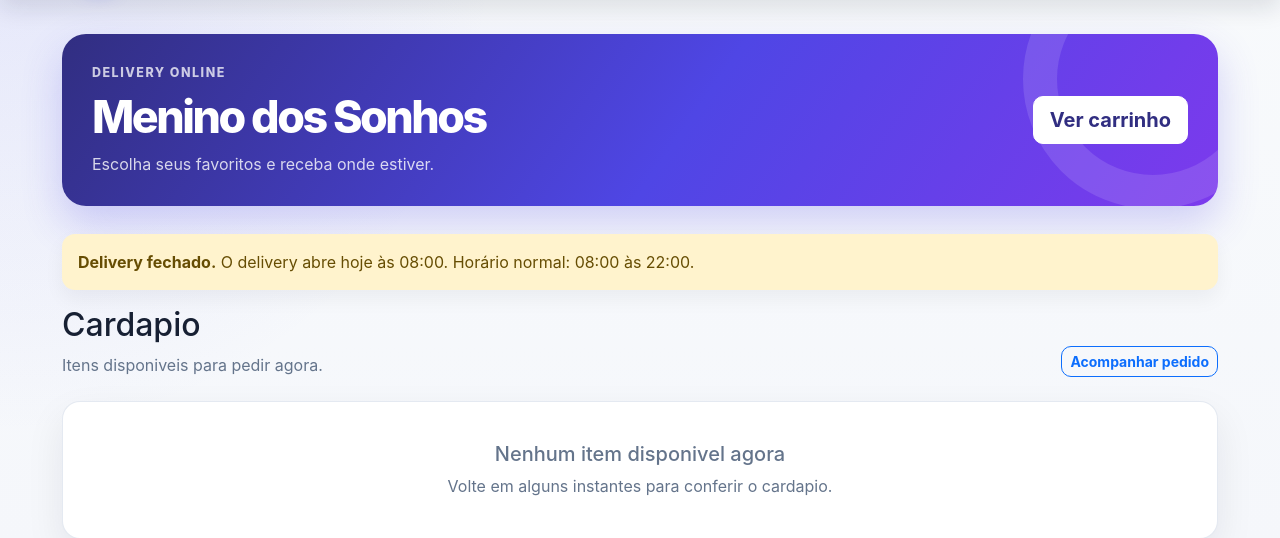
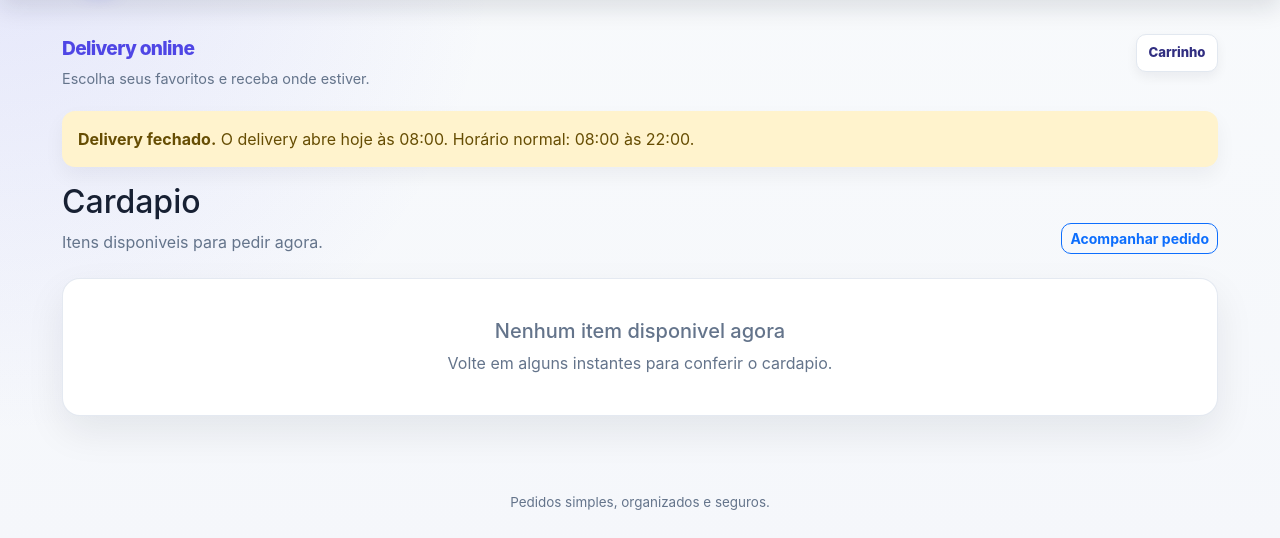
Before and after one commit to adsonz194/homologa-o, a Flask app: page /cliente in a window 1280 px wide. Shown: the part 62-600 px from the top of the page. Run offline with Flask 3, Linux system fonts and the light colour scheme; data comes from the database, SQL or seed files in the repository; data that the repository does not hold is empty.

Commit message:
Simplificar cabecalho do delivery

```diff
--- a/static/css/app.css
+++ b/static/css/app.css
@@ -60,6 +60,12 @@ body.app-body {
 .hero-delivery p { margin: 0; color: rgba(255,255,255,.8); }
 .hero-delivery .btn { background: #fff; border-color: #fff; color: var(--brand-dark); }
 .hero-delivery .btn:hover { background: var(--brand-soft); border-color: var(--brand-soft); }
+.delivery-topbar { display: flex; align-items: flex-start; justify-content: space-between; gap: 16px; margin-bottom: 22px; }
+.delivery-topbar p { margin: 5px 0 0; color: var(--muted); font-size: .9rem; }
+.delivery-kicker { color: var(--brand); font-size: 1.2rem; font-weight: 850; letter-spacing: -.035em; }
+.cart-quick-link { display: inline-flex; align-items: center; gap: 7px; padding: .5rem .72rem; border: 1px solid var(--line); border-radius: 10px; color: var(--brand-dark); background: var(--surface); box-shadow: 0 5px 12px rgba(15,23,42,.06); font-size: .82rem; font-weight: 800; text-decoration: none; white-space: nowrap; }
+.cart-quick-link:hover { color: var(--brand-dark); background: var(--brand-soft); border-color: #c7d2fe; }
+.cart-quick-link span { display: grid; min-width: 18px; height: 18px; place-items: center; padding: 0 4px; border-radius: 999px; color: #fff; background: var(--brand); font-size: .68rem; }
 .product-card { height: 100%; border-radius: 16px; transition: transform .18s ease, box-shadow .18s ease; }
 .product-card:hover { transform: translateY(-4px); box-shadow: 0 20px 34px rgba(15,23,42,.12) !important; }
 .product-card .card-body { display: flex; flex-direction: column; padding: 1.35rem; }
@@ -99,6 +105,9 @@ body.app-body {
   .page-heading .btn { width: 100%; }
   .hero-delivery { padding: 24px; border-radius: 19px; }
   .hero-delivery .btn { width: 100%; margin-top: 16px; }
+  .delivery-topbar { align-items: center; margin-bottom: 17px; }
+  .delivery-topbar p { display: none; }
+  .delivery-kicker { font-size: 1.1rem; }
   .summary-card { position: static; }
   .table-responsive { overflow: visible; }
   .table.mobile-cards, .table.mobile-cards tbody, .table.mobile-cards tr, .table.mobile-cards td { display: block; width: 100%; }
--- a/templates/cliente.html
+++ b/templates/cliente.html
@@ -1,13 +1,9 @@
 {% extends 'base.html' %}
 {% block title %}{{ estabelecimento.nome }} | Delivery{% endblock %}
 {% block content %}
-<section class="hero-delivery d-md-flex justify-content-between align-items-center gap-4">
-  <div>
-    <div class="hero-kicker">Delivery online</div>
-    <h1>{{ estabelecimento.nome }}</h1>
-    <p>Escolha seus favoritos e receba onde estiver.</p>
-  </div>
-  <a class="btn btn-lg text-nowrap" href="{{ url_for('cliente.carrinho') }}">Ver carrinho{% if quantidade_carrinho %} ({{ quantidade_carrinho }}){% endif %}</a>
+<section class="delivery-topbar">
+  <div><div class="delivery-kicker">Delivery online</div><p>Escolha seus favoritos e receba onde estiver.</p></div>
+  <a class="cart-quick-link" href="{{ url_for('cliente.carrinho') }}">Carrinho{% if quantidade_carrinho %}<span>{{ quantidade_carrinho }}</span>{% endif %}</a>
 </section>
 
 {% if funcionamento.aberto %}
```
